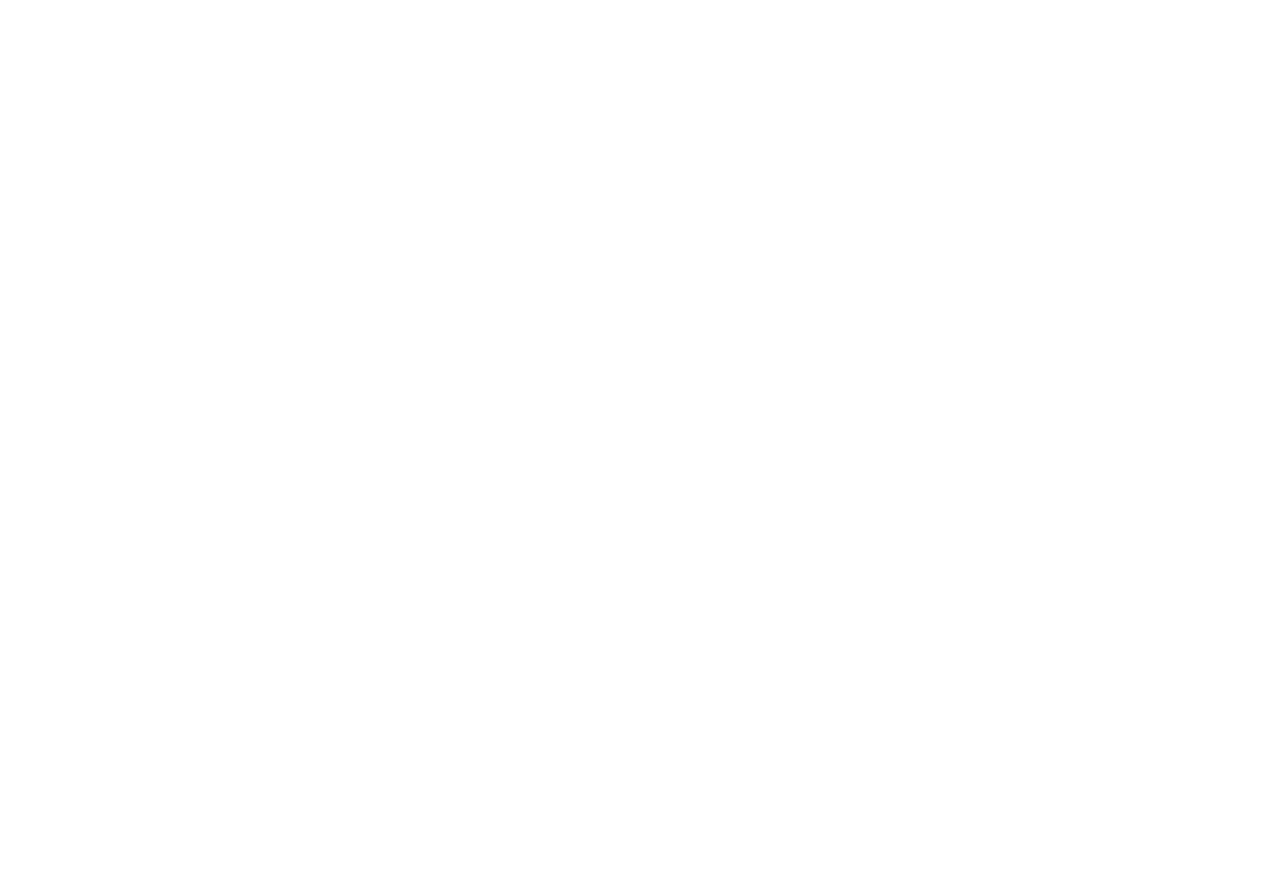
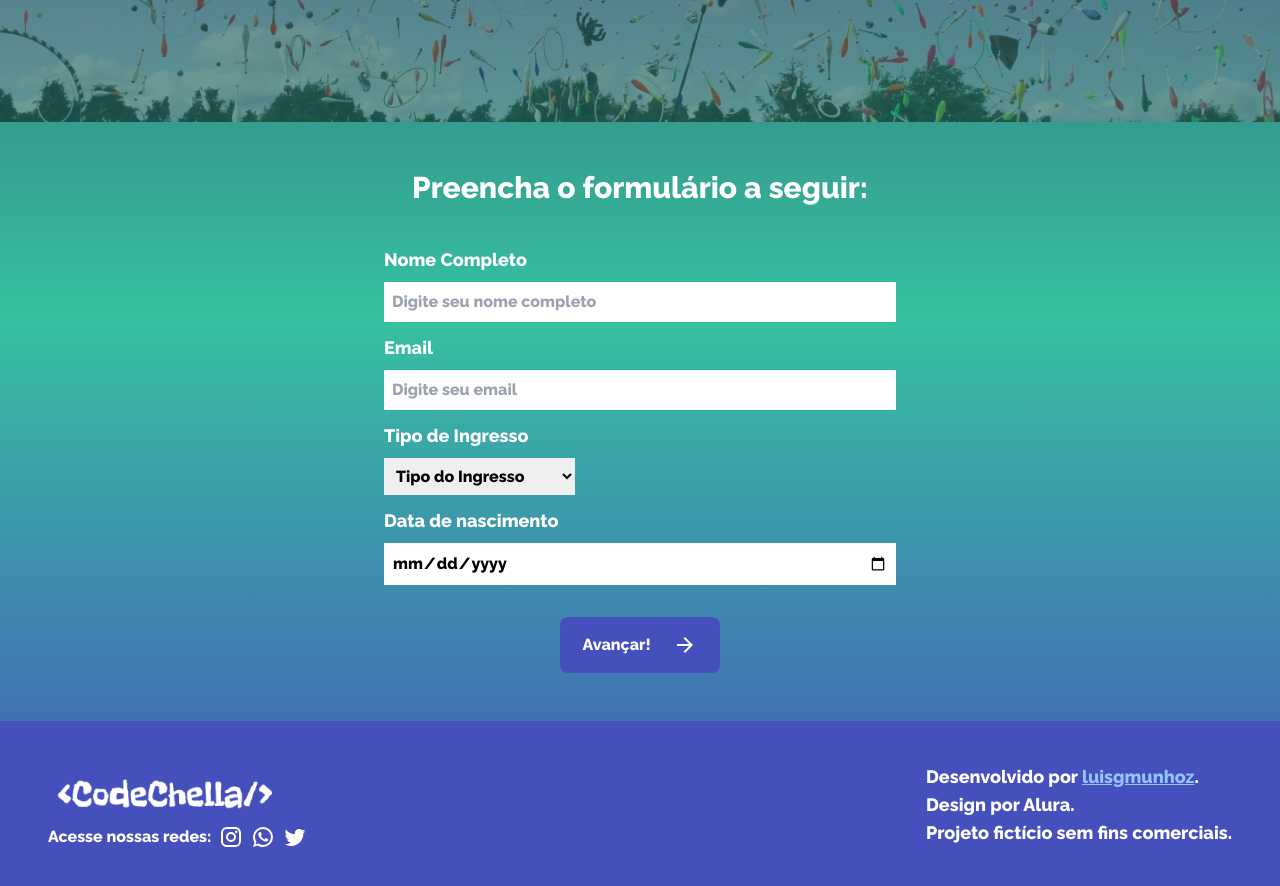
Before and after one commit to LuisGuilhermeSouzaM/code-chella, a React (Vite) app: page /compraringresso in a window 1280 px wide. Shown: the part 320-1206 px from the top of the page. Before the commit the page ends 800 px from the top, so only its background shows below. Built offline with nearby package versions, Linux system fonts and the light colour scheme; a web font is replaced by a local one.

Commit message:
comprar ingresso e ingresso

```diff
--- a/src/components/Footer/index.tsx
+++ b/src/components/Footer/index.tsx
@@ -17,7 +17,7 @@ export function Footer() {
 
       <div className="flex text-sm md:text-lg gap-4 lg:flex-col lg:gap-0">
         <p>Desenvolvido por <a href="https://github.com/luisgmunhoz" className="underline text-blue-300 hover:text-blue-400 visited:text-purple-300">luisgmunhoz</a>.</p>
-        <p>Design por Alura</p>
+        <p>Design por Alura.</p>
         <p> Projeto fictício sem fins comerciais.</p>
       </div>
     </div>
--- a/src/pages/BuyTicket/index.tsx
+++ b/src/pages/BuyTicket/index.tsx
@@ -1,12 +1,140 @@
+import ArrowForwardIcon from "@mui/icons-material/ArrowForward";
+import { FormEvent, useState } from "react";
+import { parseISO, differenceInYears } from "date-fns";
+
+import BannerGetYourTicket from "../../assets/BannerGetYourTicket.png";
+
 import { Footer } from "../../components/Footer";
 import { Navbar } from "../../components/Navbar";
 
 export function BuyTicket() {
+  const [name, setName] = useState("");
+  const [email, setEmail] = useState("");
+  const [selectedTypeTicket, setSelectedTypeTicket] = useState("");
+  const [selectedDate, setSelectedDate] = useState("");
+
+  function buttonHandleClick(e: FormEvent) {
+    e.preventDefault();
+
+    const birthdateDate = parseISO(selectedDate);
+    const age = differenceInYears(new Date(), birthdateDate);
+
+    const data = {
+      name,
+      selectedTypeTicket,
+    };
+
+    if (!name) {
+      alert("Erro: Por favor digite seu nome");
+    } else if (name.length <= 12) {
+      alert("Erro: Insira seu nome completo");
+    } else if (!email) {
+      alert("Erro: Por favor digite seu email");
+    } else if (!selectedTypeTicket) {
+      alert("Erro: Por favor selecione um tipo de ingresso");
+    } else if (!selectedDate) {
+      alert("Erro: Por favor selecione uma data de nascimento");
+    } else if (age > 16 && name.length > 12) {
+      const url = `/ticket?data=${encodeURIComponent(JSON.stringify(data))}`;
+      window.location.href = url;
+    } else if (age >= 13 && age <= 15) {
+      alert(
+        "Você poderia ir ao evento acompanhado dos pais ou responsáveis legais."
+      );
+      const url = `/ticket?data=${encodeURIComponent(JSON.stringify(data))}`;
+      window.location.href = url;
+    } else {
+      alert("Você não podem entrar no evento.");
+    }
+  }
 
   return (
     <div>
       <Navbar />
-      <h1>Comprar Ingresso</h1>
+      <img src={BannerGetYourTicket} alt="" className="w-full" />
+
+      <div className="flex flex-col justify-center items-center py-12">
+        <h1 className="text-gray-700 md:text-white text-xl md:text-3xl pb-10">
+          Preencha o formulário a seguir:
+        </h1>
+        <form className="max-w-lg w-3/4">
+          <label>
+            <h1 className="text-gray-700 md:text-white text-lg pb-2">
+              Nome Completo
+            </h1>
+            <input
+              type="text"
+              placeholder="Digite seu nome completo"
+              value={name}
+              onChange={(e) => setName(e.target.value)}
+              className="w-full text-black p-2 mb-3"
+              required
+            />
+          </label>
+
+          <label>
+            <h1 className="text-gray-700 md:text-white text-lg pb-2">Email</h1>
+            <input
+              type='email'
+              name='email'
+              id ='email'
+              placeholder="Digite seu email"
+              value={email}
+              onChange={(e) => setEmail(e.target.value)}
+              className="w-full text-black p-2 mb-3"
+              required
+            />
+          </label>
+
+          <div className=" flex flex-col md:flex-row md:justify-between gap-2">
+            <label>
+              <h1 className="text-gray-700 md:text-white text-lg pb-2">
+                Tipo de Ingresso
+              </h1>
+              <select
+                id="ticket"
+                name="ticket"
+                defaultValue={"Default"}
+                onChange={(e) => setSelectedTypeTicket(e.target.value)}
+                className="w-full text-black p-2 mb-3"
+                required
+              >
+                <option value="Default" disabled>
+                  Tipo do Ingresso
+                </option>
+                <option value="Pista Premium">Pista Premium</option>
+                <option value="Pista Comum">Pista Comum</option>
+                <option value="Cadeiras térreo">Cadeiras térreo</option>
+                <option value="Cadeiras superiores">Cadeiras superiores</option>
+                <option value="Rampas">Rampas</option>
+              </select>
+            </label>
+            </div>
+            <div>
+                <label>
+                  <h1 className="text-gray-700 md:text-white text-lg pb-2">
+                    Data de nascimento
+                  </h1>
+                  <input
+                    type="date"
+                    value={selectedDate}
+                    onChange={(e) => {
+                      setSelectedDate(e.target.value);
+                    }}
+                    className="w-full text-black p-2"
+                    required
+                  />
+                </label>
+              </div>
+
+          <button
+            onClick={buttonHandleClick}
+            className="bg-Highlight h-14 w-40 mx-auto rounded-lg mt-8 flex items-center justify-evenly hover:brightness-90"
+          >
+            Avançar! <ArrowForwardIcon />
+          </button>
+        </form>
+      </div>
       <Footer />
     </div>
   );
--- a/src/pages/Ticket/index.tsx
+++ b/src/pages/Ticket/index.tsx
@@ -1,12 +1,69 @@
+import { useEffect, useState } from "react";
+import BannerTicket from "../../assets/BannerTicket.png";
+import QrCode from "../../assets/QrCode.png";
+import Logo from "../../assets/Logo.png";
+import Favicon from "../../../public/Favicon.png";
+
 import { Footer } from "../../components/Footer";
 import { Navbar } from "../../components/Navbar";
 
 export function Ticket() {
+  const [nameValue, setNameValue] = useState("");
+  const [ticketValue, setTicketValue] = useState("");
+
+  const urlParams = new URLSearchParams(window.location.search);
+  const myParam = urlParams.get("data");
+
+  useEffect(() => {
+    if (myParam !== null) {
+      const decodedParam = decodeURIComponent(myParam);
+      const parsedData = JSON.parse(decodedParam);
+
+      if ("name" in parsedData && "selectedTypeTicket" in parsedData) {
+        setNameValue(parsedData.name);
+        setTicketValue(parsedData.selectedTypeTicket);
+      } else if (!parsedData.name) {
+        alert("A propriedade nome não foi encontrado.");
+        window.location.href = "/compraringresso";
+      } else {
+        alert("A tipo de ingresso escolhido não foi encontrado.");
+        window.location.href = "/compraringresso";
+      }
+    } else {
+      window.location.href = "/compraringresso";
+    }
+  });
 
   return (
     <div>
       <Navbar />
-      <h1>Ingresso</h1>
+      <img src={BannerTicket} alt="" className="w-full" />
+
+      <div className="flex flex-col items-center justify-center mt-11">
+        <div className="max-w-2xl w-4/5">
+          <h1 className="text-xl text-center mb-10">
+            Uhul, agora sim! Seu ingresso está aqui, apresente na entrada do
+            evento e divirta-se!
+          </h1>
+          <div className="bg-background flex flex-col rounded-md px-6 py-6 mb-10">
+            <div className="flex justify-between">
+              <img src={Logo} alt="" className="w-44" />
+              <img src={Favicon} alt="" className="w-10" />
+            </div>
+
+            <div className="flex flex-col md:flex-row items-center text-center gap-4">
+              <img src={QrCode} alt="" />
+              <div>
+                <h1 className="text-2xl pb-3">{nameValue}</h1>
+                <p>Entrada Inteira</p>
+                <p className="p-2">Setor: {ticketValue}</p>
+                <p>Data: 11/03</p>
+                <p className="pt-2">Local: São Paulo - SP</p>
+              </div>
+            </div>
+          </div>
+        </div>
+      </div>
       <Footer />
     </div>
   );
```
Also changed, not shown: src/constants/index.ts (deleted, +0 -30 lines).
